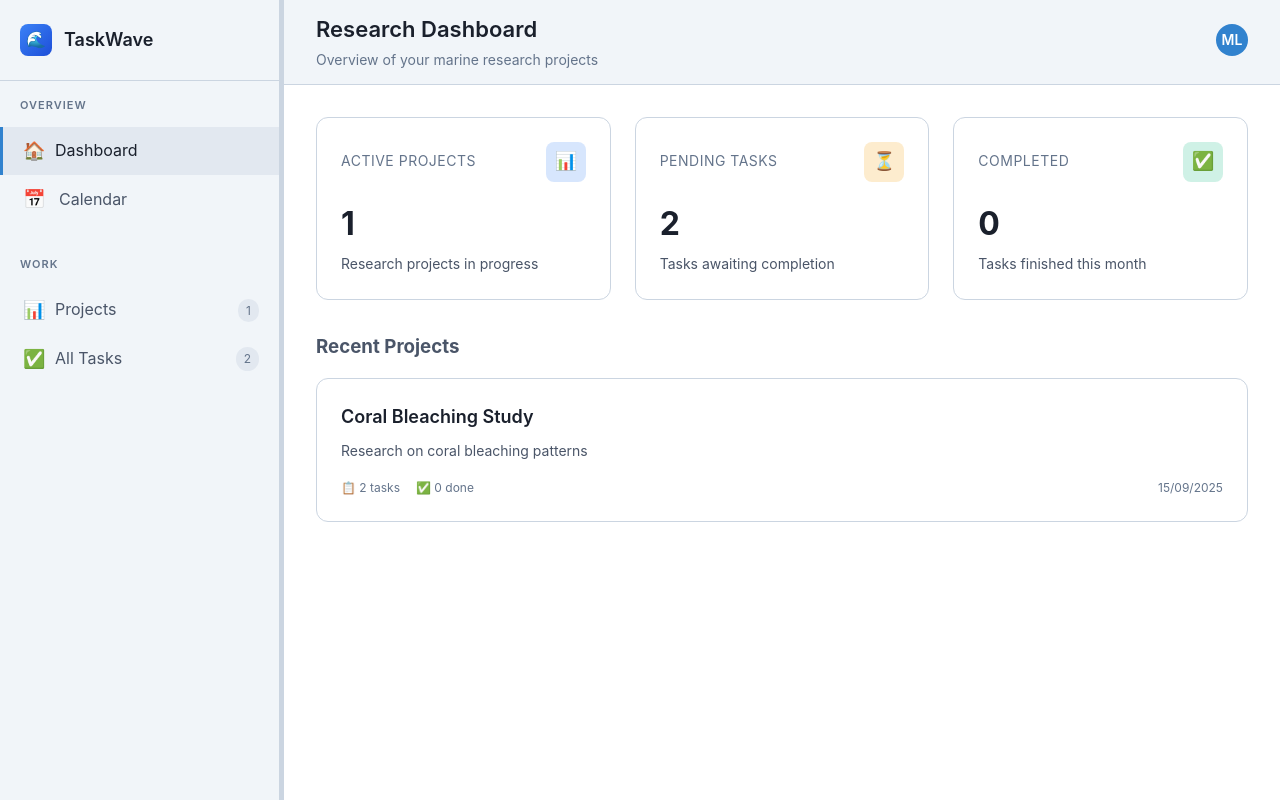
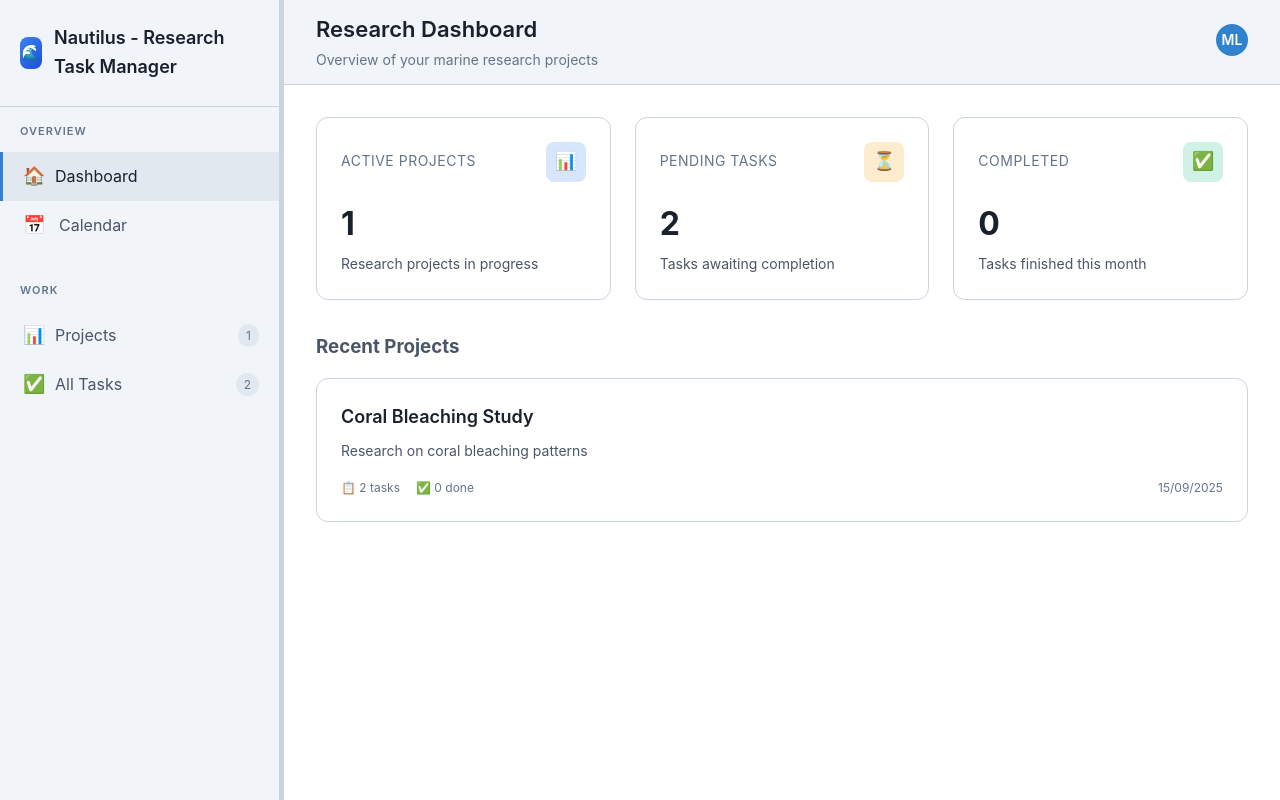
Before and after one commit to franvillanu/nautilus, a website with bundled scripts: page index.html in a window 1280 px wide. Built offline with nearby package versions, Linux system fonts and the light colour scheme; files whose address does not match are found by name.

Commit message:
Update workspace title in sidebar for improved branding

```diff
--- a/index.html
+++ b/index.html
@@ -46,7 +46,7 @@
             <div class="sidebar-header">
                 <div class="workspace-title">
                     <div class="workspace-icon">🌊</div>
-                    TaskWave
+                    Nautilus - Research Task Manager
                 </div>
 
             </div>
```
